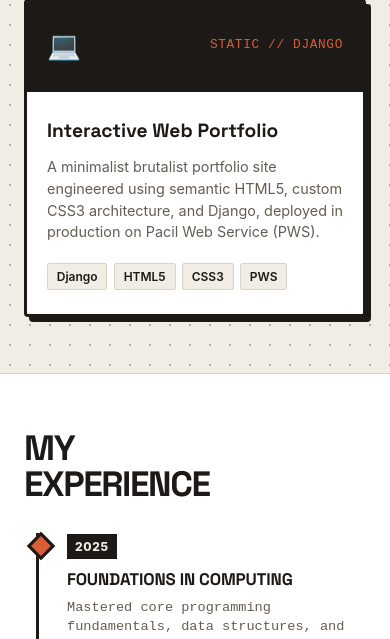
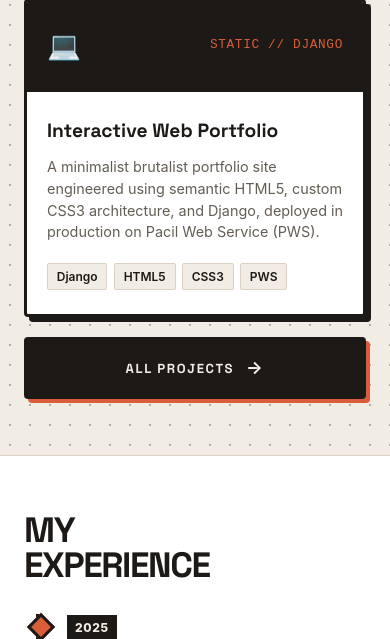
Before and after one commit to adamwsyaputra/myportofolio, a Django app: page / in a window 390 px wide. Shown: the part 2648-3287 px from the top of the page. Run offline with Django 5.2, Linux system fonts and the light colour scheme.

Commit message:
feat(ui): add brutalist vertical project action button and polish grid layout

```diff
--- a/static/css/style.css
+++ b/static/css/style.css
@@ -274,8 +274,46 @@ h1, h2, h3, .brand {
 
 .projects-grid {
   display: grid;
-  grid-template-columns: repeat(3, 1fr);
-  gap: 1.5rem;
+  grid-template-columns: repeat(3, 1fr) 52px;
+  gap: 1.25rem;
+  align-items: stretch;
+}
+
+.projects-vertical-btn {
+  display: flex;
+  align-items: center;
+  justify-content: center;
+  gap: 0.75rem;
+  background-color: var(--ink);
+  color: var(--paper);
+  border: 3px solid var(--ink);
+  border-radius: var(--radius);
+  box-shadow: 5px 5px 0 var(--accent);
+  text-decoration: none;
+  font-family: "Space Grotesk", -apple-system, sans-serif;
+  font-weight: 700;
+  font-size: 0.82rem;
+  letter-spacing: 0.12em;
+  text-transform: uppercase;
+  writing-mode: vertical-rl;
+  padding: 1.5rem 0.25rem;
+  transition: transform 0.2s ease, background-color 0.2s ease, box-shadow 0.2s ease;
+}
+
+.projects-vertical-btn:hover {
+  background-color: var(--accent);
+  color: #ffffff;
+  transform: translateY(-4px);
+  box-shadow: 7px 7px 0 var(--ink);
+}
+
+.projects-vertical-btn .btn-arrow {
+  font-size: 1.1rem;
+  transition: transform 0.2s ease;
+}
+
+.projects-vertical-btn:hover .btn-arrow {
+  transform: translateY(3px);
 }
 
 .project-card {
@@ -541,7 +579,7 @@ h1, h2, h3, .brand {
 .experience-page-section {
   padding: 5rem 0 6rem;
   background-color: var(--paper);
-  background-image: radial-gradient(rgba(28, 25, 23, 0.08) 1.2px, transparent 1.2px);
+  background-image: radial-gradient(rgba(28, 25, 23, 0.3) 1.2px, transparent 1.2px);
   background-size: 20px 20px;
 }
 
@@ -726,4 +764,21 @@ h1, h2, h3, .brand {
     grid-template-columns: 1fr;
     gap: 1.25rem;
   }
+
+  /* Projects grid mobile fallback */
+  .projects-grid {
+    grid-template-columns: 1fr;
+    gap: 1.25rem;
+  }
+
+  .projects-vertical-btn {
+    writing-mode: horizontal-tb;
+    padding: 0.85rem 1.25rem;
+    width: 100%;
+    box-shadow: 4px 4px 0 var(--accent);
+  }
+
+  .projects-vertical-btn:hover .btn-arrow {
+    transform: translateX(4px);
+  }
 }
--- a/templates/index.html
+++ b/templates/index.html
@@ -134,6 +134,12 @@
               </div>
             </div>
           </article>
+
+
+          <a href="{% url 'main:show_projects' %}" class="projects-vertical-btn" title="View all projects">
+            <span>ALL PROJECTS</span>
+            <span class="btn-arrow">&rarr;</span>
+          </a>
         </div>
       </div>
     </section>
```
